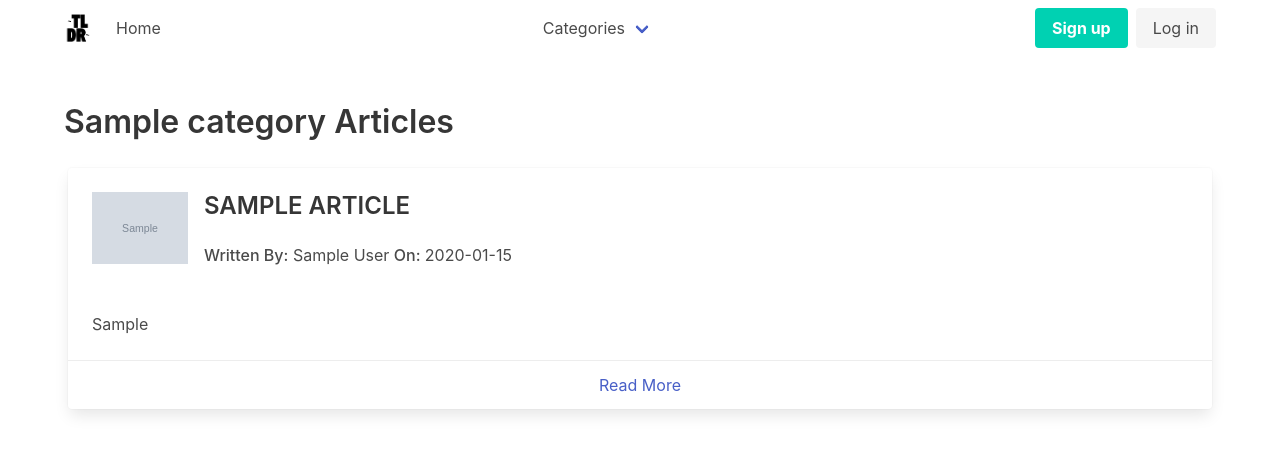
After one commit to squiggie/tldr, a Flask app: a page that uses app/templates/base.html in a window 1280 px wide. The commit adds this page. Shown: the top 460 px of the page. Run offline with Flask 3, Linux system fonts and the light colour scheme; tables that the repository leaves empty hold one stand-in row (values such as "Sample post"); grey boxes marked "Sample" are stand-in pictures.

Commit message:
add category page and links

```diff
--- a/app/templates/base.html
+++ b/app/templates/base.html
@@ -24,7 +24,7 @@
             <div id="navbarBasicExample" class="navbar-menu">
                 <div class="navbar-start">
                     <a class="navbar-item" href="{{ url_for('index') }}">Home</a>
-                    <a class="navbar-item">Latest</a>
+                    <!--<a class="navbar-item">Latest</a>-->
                 </div>
                 <div class="navbar-item has-dropdown is-hoverable">
                     <a class="navbar-link">
@@ -32,25 +32,12 @@
                     </a>
 
                     <div class="navbar-dropdown">
-                      <a class="navbar-item">
-                        Business
-                      </a>
-                      <a class="navbar-item">
-                        Tech
-                      </a>
-                      <a class="navbar-item">
-                        Entertainment
-                      </a>
-                      <a class="navbar-item">
-                        Sports
-                      </a>
-                      <a class="navbar-item">
-                        Science
-                      </a>
-                      <a class="navbar-item">
-                        Health
-                      </a>
-                    </div>
+                        {% for category in categories %}
+                          <a class="navbar-item" href="{{ url_for('category_page', category_name=category.name) }}">
+                            {{ category.name }}
+                          </a>
+                        {% endfor %}
+                      </div>
                   </div>
 
                 <div class="navbar-end">
--- /dev/null
+++ b/app/templates/category.html
@@ -0,0 +1,46 @@
+{% extends "base.html" %}
+
+{% block title %}{{ category.name }} News{% endblock %}
+
+{% block content %}
+<section class="section">
+    <div class="container">
+        <h1 class="title">{{ category.name }} Articles</h1>
+        <div class="columns is-multiline">
+            {% for article in articles %}
+            <div id="article-container" class="column is-full">
+                <div class="card m-1" data-guid="{{ article.guid }}" data-added-date="{{ article.added_date }}">
+                    <div class="card-content">
+                        <div class="media">
+                            <div class="media-left">
+                                <figure class="image is-96x96">
+                                    <img src="{{ article.image }}" alt="Article image" style="object-fit: cover;">
+                                </figure>
+                            </div>
+                            <div class="media-content">
+                                <p class="title is-4">{{ article.title.upper() }} </p>
+                                <div class="block">
+                                    {% if article.author %}
+                                        <span class="has-text-weight-medium">Written By:</span> {{ article.author }}
+                                    {% endif %}
+                                    {% if article.published_date %}
+                                        <span class="has-text-weight-medium">On: </span><time datetime="{{ article.published_date }}">{{ article.published_date }}</time>
+                                    {% endif %}
+                                </div>
+                            </div>
+                        </div>
+
+                        <div class="content">
+                            {{ article.synopsis }}
+                        </div>
+                    </div>
+                    <footer class="card-footer">
+                        <a href="{{ article.url }}" target="_blank" class="card-footer-item">Read More</a>
+                    </footer>
+                </div>
+            </div>
+            {% endfor %}
+        </div>
+    </div>
+</section>
+{% endblock %}
--- a/run.py
+++ b/run.py
@@ -1,7 +1,11 @@
 from app import create_app
-from flask_apscheduler import APScheduler
+from app.models import Category
+app = create_app()
 
-app = create_app()
+@app.context_processor
+def inject_categories():
+    categories = Category.query.all()
+    return dict(categories=categories)
 
 if __name__ == '__main__':
     app.run(debug=True)
```
